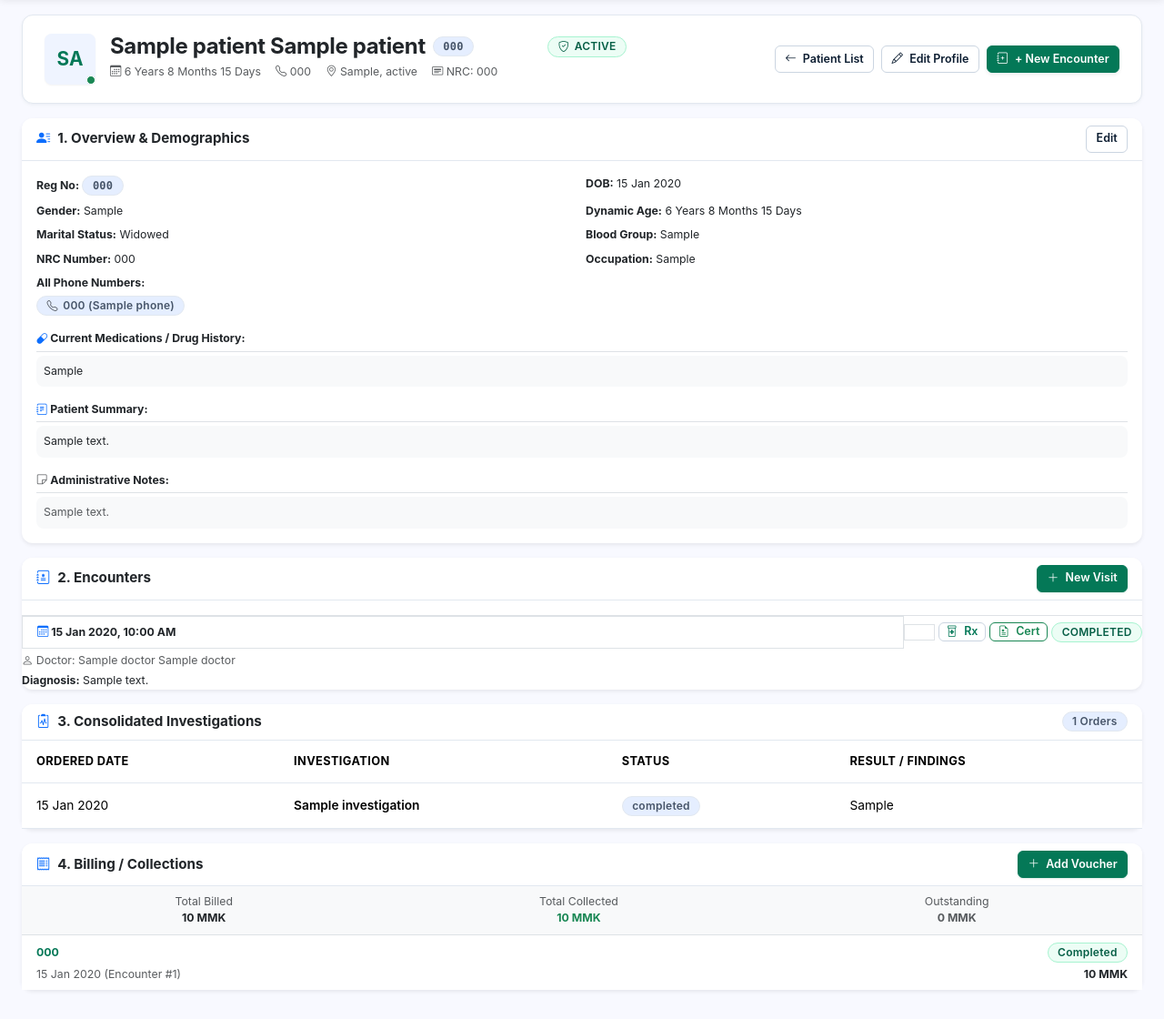
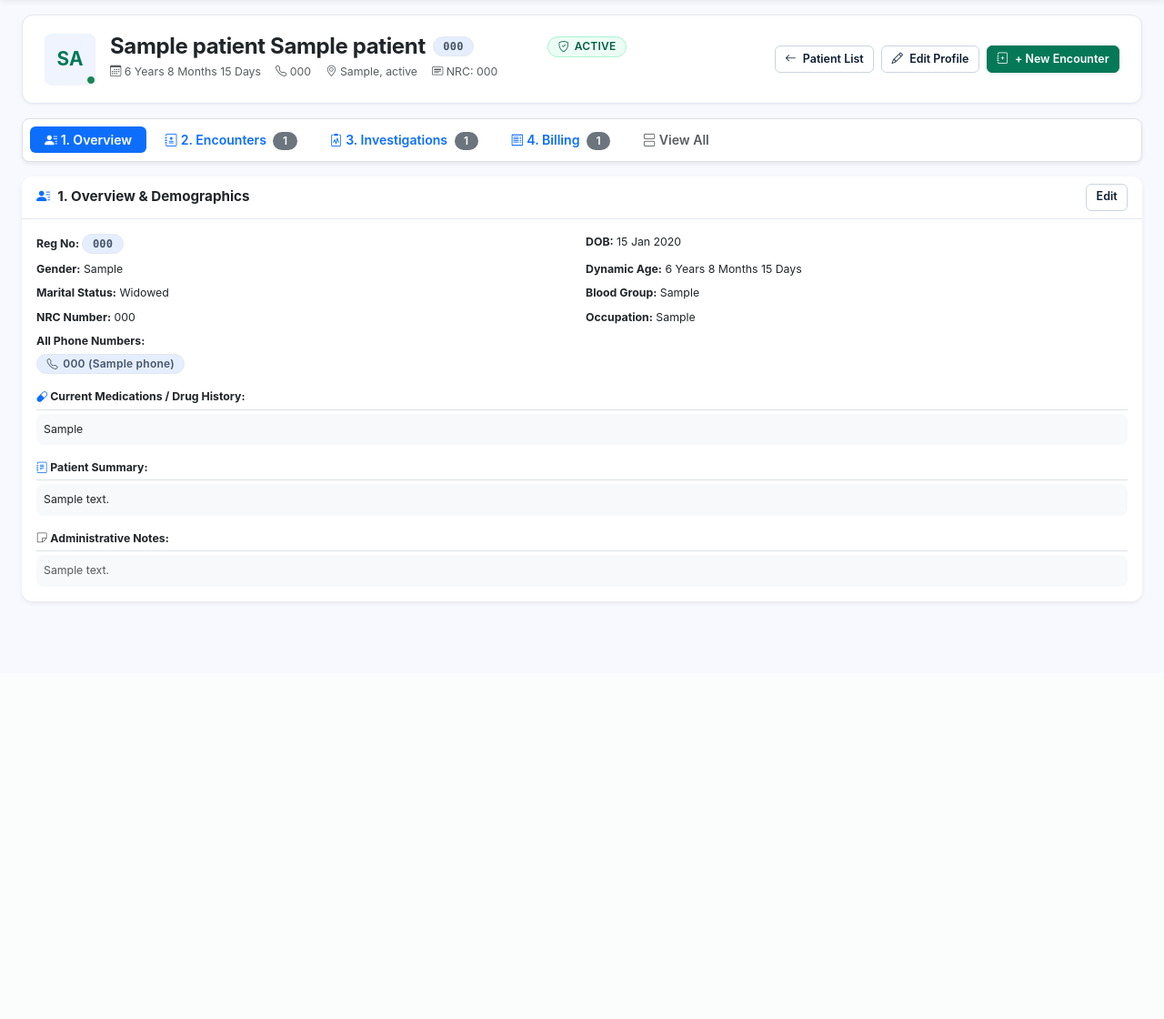
Before and after one commit to AungChitMoe1995/Clinic-EMR-Final, a Flask app: page /patients/1 in a window 1280 px wide. Shown: the part 60-1180 px from the top of the page at 91% size. After the commit the page ends 723 px from the top, so only its background shows below. Run offline with Flask 3, Linux system fonts and the light colour scheme; the visitor is signed in with stand-in values (Sample User, id 1); tables that the repository leaves empty hold one stand-in row (values such as "Sample post"); some libraries are stand-ins or nearby versions.

Commit message:
Implement instant speed stack: Turbo Drive, predictive hover prefetching, in-memory patient tabs, and database query caching

```diff
--- a/app/routes.py
+++ b/app/routes.py
@@ -11,7 +11,8 @@
 from app.helpers import (
     login_required, role_required, admin_required, get_current_user,
     AuditService, RegistrationNumberService, PatientService,
-    EncounterService, BillingService, InventoryService, AppointmentService
+    EncounterService, BillingService, InventoryService, AppointmentService,
+    get_active_doctors, get_active_inventory, invalidate_cache
 )
 
 # Initialize Blueprints (Preserves exact route naming conventions for templates & tests)
@@ -377,7 +378,7 @@
             pass
 
     pagination = q.order_by(Encounter.encounter_date.desc()).paginate(page=page, per_page=15, error_out=False)
-    doctors = Doctor.query.filter_by(is_active=True).all()
+    doctors = get_active_doctors()
 
     return render_template(
         'encounters/list.html',
@@ -437,7 +438,7 @@
     encounter = Encounter.query.get_or_404(encounter_id)
     patient = encounter.patient
     current_user = get_current_user()
-    doctors = Doctor.query.filter_by(is_active=True).all()
+    doctors = get_active_doctors()
 
     if request.method == 'POST':
         action = request.form.get('action', 'save')
@@ -471,7 +472,7 @@
         Encounter.status == 'completed'
     ).order_by(Encounter.encounter_date.desc()).limit(5).all()
 
-    inventory_items = InventoryItem.query.filter_by(is_active=True).order_by(InventoryItem.item_name.asc()).all()
+    inventory_items = get_active_inventory()
 
     return render_template(
         'encounters/detail.html',
@@ -557,7 +558,7 @@
         q = q.filter(Appointment.status == status)
 
     pagination = q.order_by(Appointment.appointment_date.asc(), Appointment.appointment_time.asc()).paginate(page=page, per_page=15, error_out=False)
-    doctors = Doctor.query.filter_by(is_active=True).all()
+    doctors = get_active_doctors()
 
     return render_template(
         'appointments/list.html',
@@ -577,7 +578,7 @@
 def new_appointment():
     patient_id = request.args.get('patient_id', type=int)
     selected_patient = db.session.get(Patient, patient_id) if patient_id else None
-    doctors = Doctor.query.filter_by(is_active=True).all()
+    doctors = get_active_doctors()
 
     if request.method == 'POST':
         pid = request.form.get('patient_id', type=int)
@@ -683,6 +684,7 @@
             )
             db.session.add(doc)
             db.session.commit()
+            invalidate_cache('active_doctors')
             AuditService.log('CREATE', 'Doctor', doc.id, f"Added doctor {doc.name}")
             flash(f"Doctor {doc.display_name} added successfully.", 'success')
             return redirect(url_for('doctors.doctors_list'))
@@ -716,6 +718,7 @@
 
         try:
             db.session.commit()
+            invalidate_cache('active_doctors')
             AuditService.log('UPDATE', 'Doctor', doc.id, f"Updated doctor {doc.name}")
             flash('Doctor details updated successfully.', 'success')
             return redirect(url_for('doctors.doctors_list'))
@@ -831,6 +834,7 @@
                 db.session.add(txn)
 
             db.session.commit()
+            invalidate_cache('active_inventory')
             AuditService.log('CREATE', 'InventoryItem', item.id, f"Added inventory item {item.item_name} with stock {item.quantity}")
             flash(f"Item {item.item_name} registered successfully.", 'success')
             return redirect(url_for('inventory.inventory_list'))
@@ -873,6 +877,7 @@
 
         try:
             db.session.commit()
+            invalidate_cache('active_inventory')
             AuditService.log('UPDATE', 'InventoryItem', item.id, f"Updated item {item.item_name}")
             flash('Item updated successfully.', 'success')
             return redirect(url_for('inventory.inventory_list'))
@@ -904,6 +909,7 @@
             reference=reference,
             notes=notes
         )
+        invalidate_cache('active_inventory')
         AuditService.log('STOCK_TXN', 'InventoryItem', item_id, f"{transaction_type} {quantity} units (Balance: {txn.balance_after})")
         flash(f"Stock movement recorded. Current balance: {txn.balance_after}", 'success')
     except Exception as e:
--- a/app/static/css/custom.css
+++ b/app/static/css/custom.css
@@ -690,3 +690,10 @@
 .diagnosis-row, .investigation-row, .procedure-row {
     padding: 0.25rem 0;
 }
+
+/* Turbo Drive Sleek Top Progress Bar */
+.turbo-progress-bar {
+    height: 3px !important;
+    background-color: var(--clinic-mint) !important;
+    box-shadow: 0 0 10px rgba(16, 185, 129, 0.7) !important;
+}
--- a/app/static/js/app.js
+++ b/app/static/js/app.js
@@ -2,13 +2,16 @@
  * Myanmar Clinic EMR - Core Interactive Frontend Utilities
  */
 
-document.addEventListener('DOMContentLoaded', function () {
+function initApp() {
     initDynamicAgeAndDOB();
     initSirNameGenderMapping();
     initPatientViewState();
     initDynamicFormRows();
     initSettingsPreview();
-});
+}
+
+document.addEventListener('DOMContentLoaded', initApp);
+document.addEventListener('turbo:load', initApp);
 
 /**
  * Bidirectional Calendar-Aware Dynamic Age <-> DOB Calculation
--- a/app/templates/base.html
+++ b/app/templates/base.html
@@ -10,7 +10,12 @@
     <!-- Bootstrap Icons via Fast Global CDN -->
     <link rel="stylesheet" href="https://cdn.jsdelivr.net/npm/bootstrap-icons@1.11.3/font/bootstrap-icons.min.css">
     <!-- Custom clinic CSS -->
-    <link rel="stylesheet" href="{{ url_for('static', filename='css/custom.css') }}?v=2.2">
+    <link rel="stylesheet" href="{{ url_for('static', filename='css/custom.css') }}?v=2.3">
+
+    <!-- Hotwire Turbo Drive for Zero-Flicker SPA Navigations -->
+    <script src="https://cdn.jsdelivr.net/npm/@hotwired/turbo@8.0.12/dist/turbo.es2017-umd.js"></script>
+    <!-- Instant.page for Predictive Hover Pre-fetching -->
+    <script src="https://cdn.jsdelivr.net/npm/instant.page@5.2.0/instantpage.js" type="module"></script>
 
     {% block extra_css %}{% endblock %}
 </head>
@@ -71,7 +76,7 @@
             </a>
             {% endif %}
 
-            <a href="{{ url_for('auth.logout') }}" class="logout-btn" title="Logout">
+            <a href="{{ url_for('auth.logout') }}" class="logout-btn" title="Logout" data-turbo="false" data-no-instant>
                 <i class="bi bi-box-arrow-right"></i>
             </a>
         </div>
--- a/app/templates/patients/detail.html
+++ b/app/templates/patients/detail.html
@@ -49,10 +49,40 @@
     </div>
 </div>
 
-<!-- Four Cards Clinical Layout -->
-<div class="four-cards-container">
+<!-- Instant Patient Section Tabs (In-Memory 0ms Switching) -->
+<ul class="nav nav-pills mb-3 gap-1 bg-white p-2 rounded-3 shadow-sm border" id="patientDetailTabs" role="tablist">
+    <li class="nav-item" role="presentation">
+        <button class="nav-link active py-1 px-3 fw-semibold small" id="tab-overview-btn" data-bs-toggle="pill" data-bs-target="#tab-overview" type="button" role="tab" aria-selected="true">
+            <i class="bi bi-person-lines-fill"></i> 1. Overview
+        </button>
+    </li>
+    <li class="nav-item" role="presentation">
+        <button class="nav-link py-1 px-3 fw-semibold small" id="tab-encounters-btn" data-bs-toggle="pill" data-bs-target="#tab-encounters" type="button" role="tab" aria-selected="false">
+            <i class="bi bi-journal-medical"></i> 2. Encounters <span class="badge bg-secondary ms-1">{{ encounters|length }}</span>
+        </button>
+    </li>
+    <li class="nav-item" role="presentation">
+        <button class="nav-link py-1 px-3 fw-semibold small" id="tab-investigations-btn" data-bs-toggle="pill" data-bs-target="#tab-investigations" type="button" role="tab" aria-selected="false">
+            <i class="bi bi-clipboard2-pulse"></i> 3. Investigations <span class="badge bg-secondary ms-1">{{ investigations|length }}</span>
+        </button>
+    </li>
+    <li class="nav-item" role="presentation">
+        <button class="nav-link py-1 px-3 fw-semibold small" id="tab-billing-btn" data-bs-toggle="pill" data-bs-target="#tab-billing" type="button" role="tab" aria-selected="false">
+            <i class="bi bi-receipt"></i> 4. Billing <span class="badge bg-secondary ms-1">{{ billing_summary.vouchers|length }}</span>
+        </button>
+    </li>
+    <li class="nav-item" role="presentation">
+        <button class="nav-link py-1 px-3 fw-semibold small text-muted" id="tab-all-btn" data-bs-toggle="pill" data-bs-target="#tab-all" type="button" role="tab" aria-selected="false">
+            <i class="bi bi-view-stacked"></i> View All
+        </button>
+    </li>
+</ul>
 
-    <!-- CARD 1: OVERVIEW -->
+<!-- Tab Panes Container -->
+<div class="tab-content" id="patientDetailTabContent">
+
+    <!-- TAB 1: OVERVIEW -->
+    <div class="tab-pane fade show active" id="tab-overview" role="tabpanel" aria-labelledby="tab-overview-btn">
         <div class="card shadow-sm border-0 mb-3">
             <div class="card-header bg-white py-2 px-3 d-flex justify-content-between align-items-center">
                 <span class="fw-bold text-dark d-flex align-items-center gap-2">
@@ -104,12 +134,14 @@
                 </div>
             </div>
         </div>
+    </div>
 
-    <!-- CARD 2: ENCOUNTERS -->
+    <!-- TAB 2: ENCOUNTERS -->
+    <div class="tab-pane fade" id="tab-encounters" role="tabpanel" aria-labelledby="tab-encounters-btn">
         <div class="card shadow-sm border-0 mb-3">
             <div class="card-header bg-white py-2 px-3 d-flex justify-content-between align-items-center">
                 <span class="fw-bold text-dark d-flex align-items-center gap-2">
-                <i class="bi bi-journal-medical text-primary"></i> 2. Encounters
+                    <i class="bi bi-journal-medical text-primary"></i> 2. Clinical Encounters
                 </span>
                 <a href="{{ url_for('encounters.new_encounter', patient_id=patient.id) }}" class="btn btn-primary btn-sm">
                     <i class="bi bi-plus-lg"></i> New Visit
@@ -153,8 +185,10 @@
                 {% endif %}
             </div>
         </div>
+    </div>
 
-    <!-- CARD 3: INVESTIGATIONS -->
+    <!-- TAB 3: INVESTIGATIONS -->
+    <div class="tab-pane fade" id="tab-investigations" role="tabpanel" aria-labelledby="tab-investigations-btn">
         <div class="card shadow-sm border-0 mb-3">
             <div class="card-header bg-white py-2 px-3 d-flex justify-content-between align-items-center">
                 <span class="fw-bold text-dark d-flex align-items-center gap-2">
@@ -198,8 +232,10 @@
                 {% endif %}
             </div>
         </div>
+    </div>
 
-    <!-- CARD 4: BILLING / COLLECTIONS -->
+    <!-- TAB 4: BILLING -->
+    <div class="tab-pane fade" id="tab-billing" role="tabpanel" aria-labelledby="tab-billing-btn">
         <div class="card shadow-sm border-0 mb-3">
             <div class="card-header bg-white py-2 px-3 d-flex justify-content-between align-items-center">
                 <span class="fw-bold text-dark d-flex align-items-center gap-2">
@@ -251,6 +287,31 @@
                 {% endif %}
             </div>
         </div>
+    </div>
+
+    <!-- TAB 5: VIEW ALL SECTIONS -->
+    <div class="tab-pane fade" id="tab-all" role="tabpanel" aria-labelledby="tab-all-btn">
+        <div class="alert alert-info py-2 small mb-3">
+            <i class="bi bi-info-circle"></i> Showing all clinical records stacked. Use tabs above for focused navigation.
+        </div>
+        <!-- Card 1 Duplicate for View All -->
+        <div class="card shadow-sm border-0 mb-3">
+            <div class="card-header bg-white py-2 px-3 d-flex justify-content-between align-items-center">
+                <span class="fw-bold text-dark d-flex align-items-center gap-2">
+                    <i class="bi bi-person-lines-fill text-primary"></i> 1. Overview & Demographics
+                </span>
+                <a href="{{ url_for('patients.edit_patient', patient_id=patient.id) }}" class="btn btn-outline-secondary btn-sm">Edit</a>
+            </div>
+            <div class="card-body p-3">
+                <div class="row g-2 mb-3 small">
+                    <div class="col-6"><strong>Reg No:</strong> <span class="badge badge-neutral font-monospace">{{ patient.registration_number }}</span></div>
+                    <div class="col-6"><strong>DOB:</strong> {{ patient.date_of_birth.strftime('%d %b %Y') if patient.date_of_birth else 'Unspecified' }}</div>
+                    <div class="col-6"><strong>Gender:</strong> {{ patient.gender }}</div>
+                    <div class="col-6"><strong>Dynamic Age:</strong> {{ patient.age_formatted }}</div>
+                </div>
+            </div>
+        </div>
+    </div>
 
 </div>
 
```
Also changed, not shown: app/helpers.py (+38 -0 lines), app/templates/dashboard/index.html (+18 -4 lines), 1 other file. Lines whose indentation alone changed are shown as unchanged.
